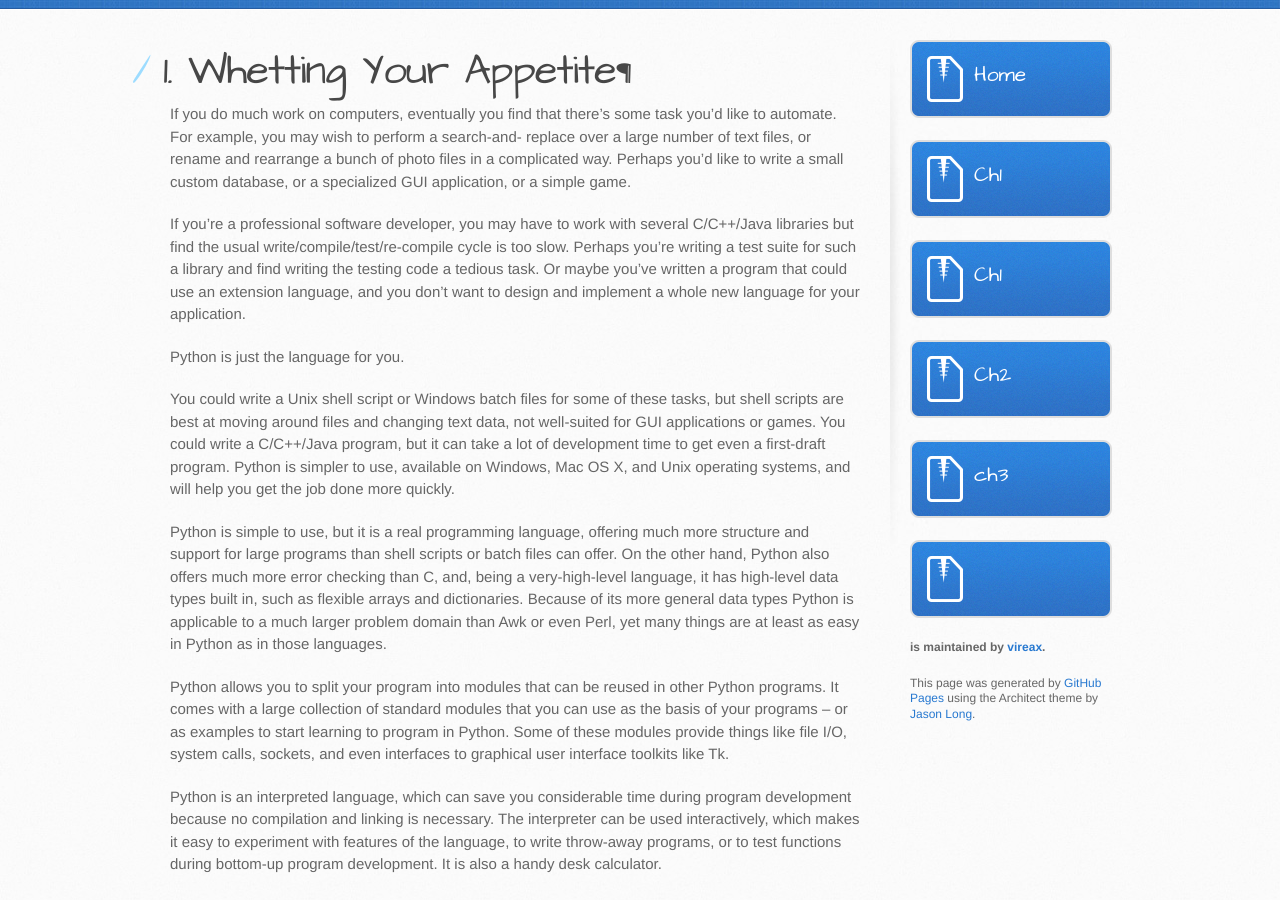
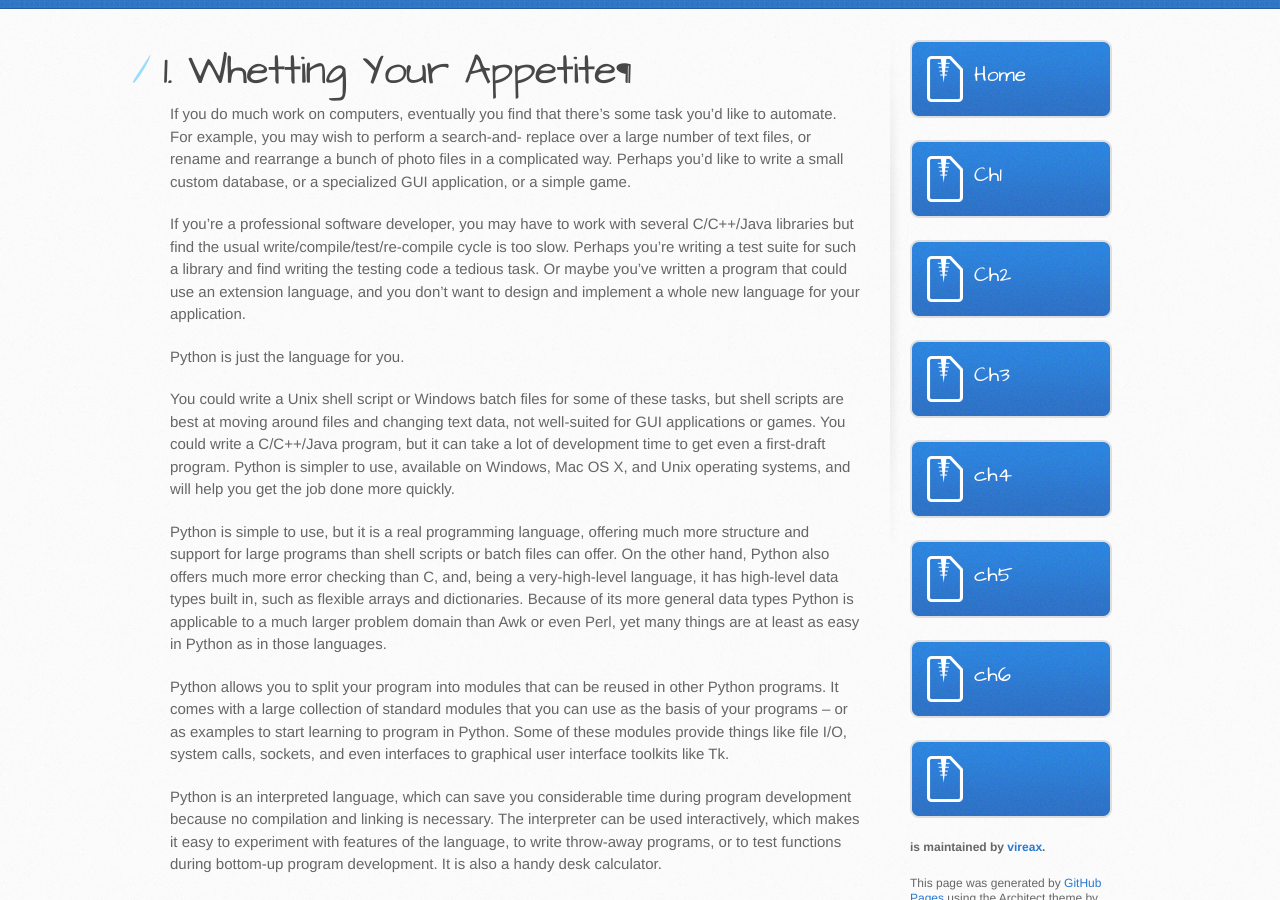
Before and after one commit to vireax/the-python-tutorial, a Jekyll site: the page built from ch01.md, in a window 1280 px wide and 900 px high, scrolled down 264 px. Built offline with Jekyll 4.4.1, drawn with Linux system fonts in a browser that asks for light colours.

Commit message:
Update default.html

```diff
--- a/_layouts/default.html
+++ b/_layouts/default.html
@@ -40,11 +40,13 @@
             <small>Download</small>
             .tar.gz file
           </a-->
-          <a href="#" class="button">Home</</a>
-          <a href="#" class="button">Ch1</</a>
-          <a href="#" class="button">Ch1</</a>
-          <a href="#" class="button">Ch2</</a>
-          <a href="#" class="button">ch3</</a>
+          <a href="/index.html" class="button">Home</</a>
+          <a href="/ch01.html" class="button">Ch1</</a>
+          <a href="/ch02.html" class="button">Ch2</</a>
+          <a href="/ch03.html" class="button">Ch3</</a>
+          <a href="/ch04.html" class="button">ch4</</a>
+          <a href="/ch05.html" class="button">ch5</</a>
+          <a href="/ch06.html" class="button">ch6</</a>
 
           <p class="repo-owner"><a href="https://github.com/vireax/the-python-tutorial"></a> is maintained by <a href="https://github.com/vireax">vireax</a>.</p>
 
```
